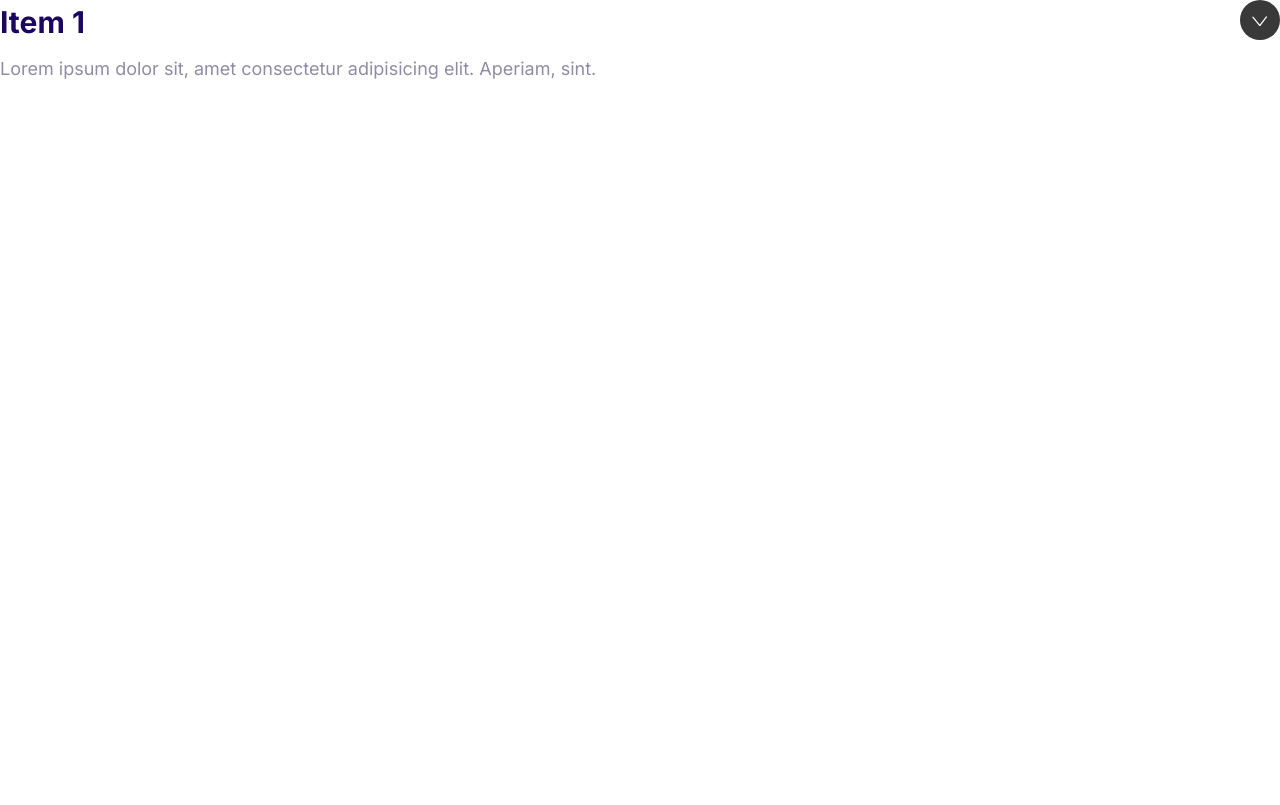
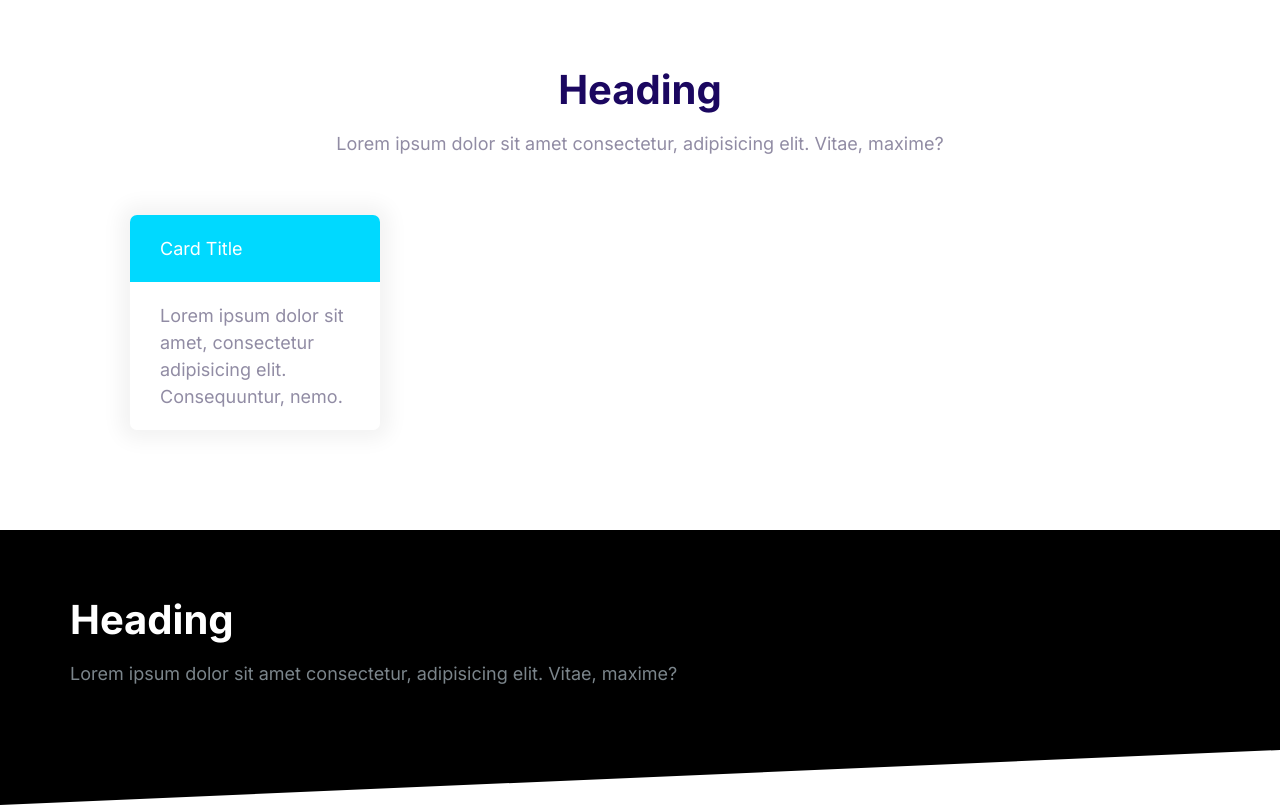
Before and after one commit to saadhinnafiz/moshify, a plain HTML site: page index.html in a window 1280 px wide. Drawn offline with nearby package versions, Linux system fonts and the light colour scheme.

Commit message:
add block component with dark and skewed variants

```diff
--- a/css/styles.css
+++ b/css/styles.css
@@ -587,3 +587,42 @@
   max-height: 100vh;
   opacity: 1;
 }
+
+/* Blocks */
+
+.block {
+  --padding-vertical: 6rem;
+  padding: var(--padding-vertical) 2rem;
+}
+
+.block__header {
+  text-align: center;
+}
+
+.block__heading {
+  margin-top: 0;
+}
+
+.block--dark {
+  background: #000;
+  color: #7b858b;
+}
+
+.block--dark .block__heading {
+  color: #fff;
+}
+
+.block--skewed-right {
+  padding-bottom: calc(var(--padding-vertical) + 4rem);
+  clip-path: polygon(0% 0%, 100% 0%, 100% 100%, 0% 80%);
+}
+
+.block--skewed-left {
+  padding-bottom: calc(var(--padding-vertical) + 4rem);
+  clip-path: polygon(0% 0%, 100% 0%, 100% 80%, 0% 100%);
+}
+
+.container {
+  max-width: 1140px;
+  margin: 0 auto;
+}
--- a/index.html
+++ b/index.html
@@ -14,17 +14,33 @@
     />
   </head>
   <body>
-    <div class="collapsible collapsible--expanded">
-      <header class="collapsible__header">
-        <h2 class="collapsible__heading">Item 1</h2>
-        <svg class="icon icon--white collapsible__chevron">
-          <use xlink:href="images/sprite.svg#chevron"></use>
-        </svg>
+    <section class="block container">
+      <header class="block__header">
+        <h2 class="block__heading">Heading</h2>
+        <p>
+          Lorem ipsum dolor sit amet consectetur, adipisicing elit. Vitae,
+          maxime?
+        </p>
       </header>
-      <div class="collapsible__content">
-        Lorem ipsum dolor sit, amet consectetur adipisicing elit. Aperiam, sint.
+      <div style="width: 30%; padding: 4rem">
+        <div class="card card--secondary">
+          <header class="card__header">Card Title</header>
+          <div class="card__body">
+            Lorem ipsum dolor sit amet, consectetur adipisicing elit.
+            Consequuntur, nemo.
+          </div>
+        </div>
       </div>
-    </div>
+    </section>
+    <section class="block block--dark block--skewed-left">
+      <div class="container">
+        <h2 class="block__heading">Heading</h2>
+        <p>
+          Lorem ipsum dolor sit amet consectetur, adipisicing elit. Vitae,
+          maxime?
+        </p>
+      </div>
+    </section>
     <script src="js/main.js"></script>
   </body>
 </html>
```
Also changed, not shown: components/blocks.html (added, +8 -0 lines).
